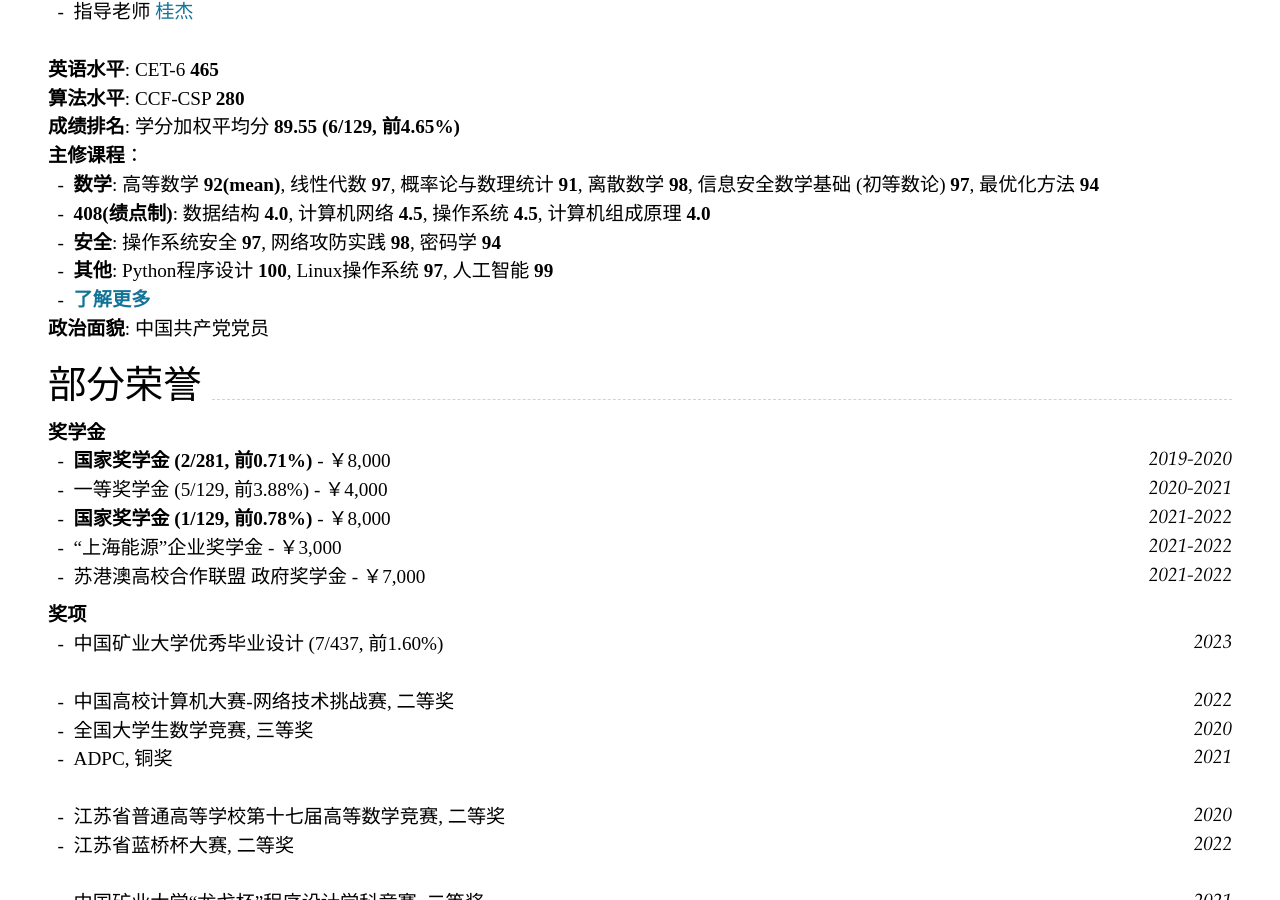
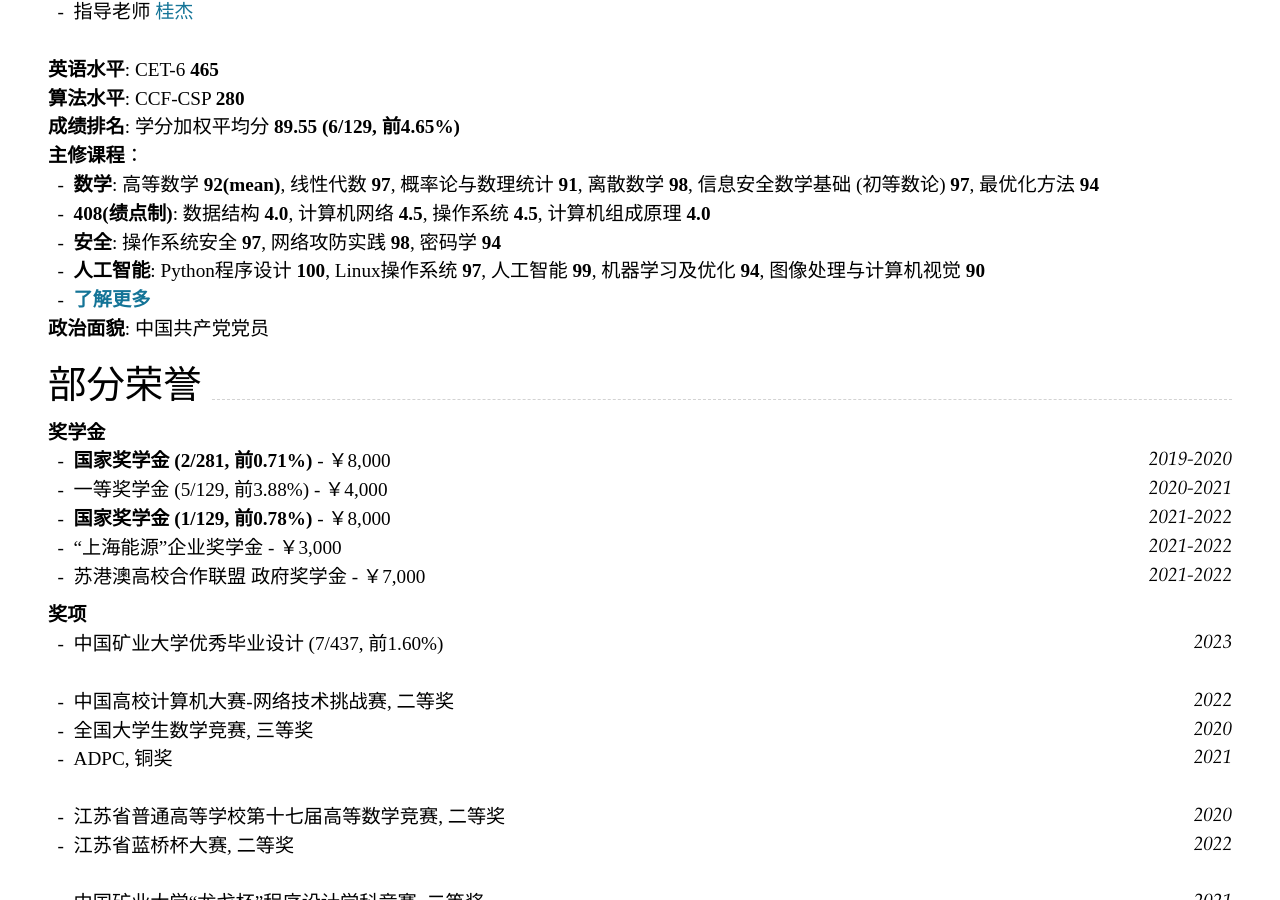
Before and after one commit to WanpengXu/cv-zh, a Jekyll site: the page built from index.md, in a window 1280 px wide and 900 px high, scrolled down 532 px. Built offline with Jekyll 4.4.1, drawn with Linux system fonts in a browser that asks for light colours; nearby versions of some CDN libraries.

Commit message:
update content

```diff
--- a/index.md
+++ b/index.md
@@ -59,7 +59,7 @@ Supported arguments:
 - **数学**: 高等数学 **92(mean)**,  线性代数 **97**,  概率论与数理统计 **91**, 离散数学 **98**,  信息安全数学基础 (初等数论) **97**,  最优化方法 **94**
 - **408(绩点制)**: 数据结构 **4.0**,  计算机网络 **4.5**,  操作系统 **4.5**,  计算机组成原理 **4.0**
 - **安全**: 操作系统安全 **97**,  网络攻防实践 **98**,  密码学 **94**
-- **其他**: Python程序设计 **100**,  Linux操作系统 **97**,  人工智能 **99**
+- **人工智能**: Python程序设计 **100**,  Linux操作系统 **97**,  人工智能 **99**,  机器学习及优化 **94**,  图像处理与计算机视觉 **90**
 - [**了解更多**](https://github.com/WanpengXu/CUMT-IS-Course-Resources-2019-WanpengXu)
 
 **政治面貌**: 中国共产党党员
```
